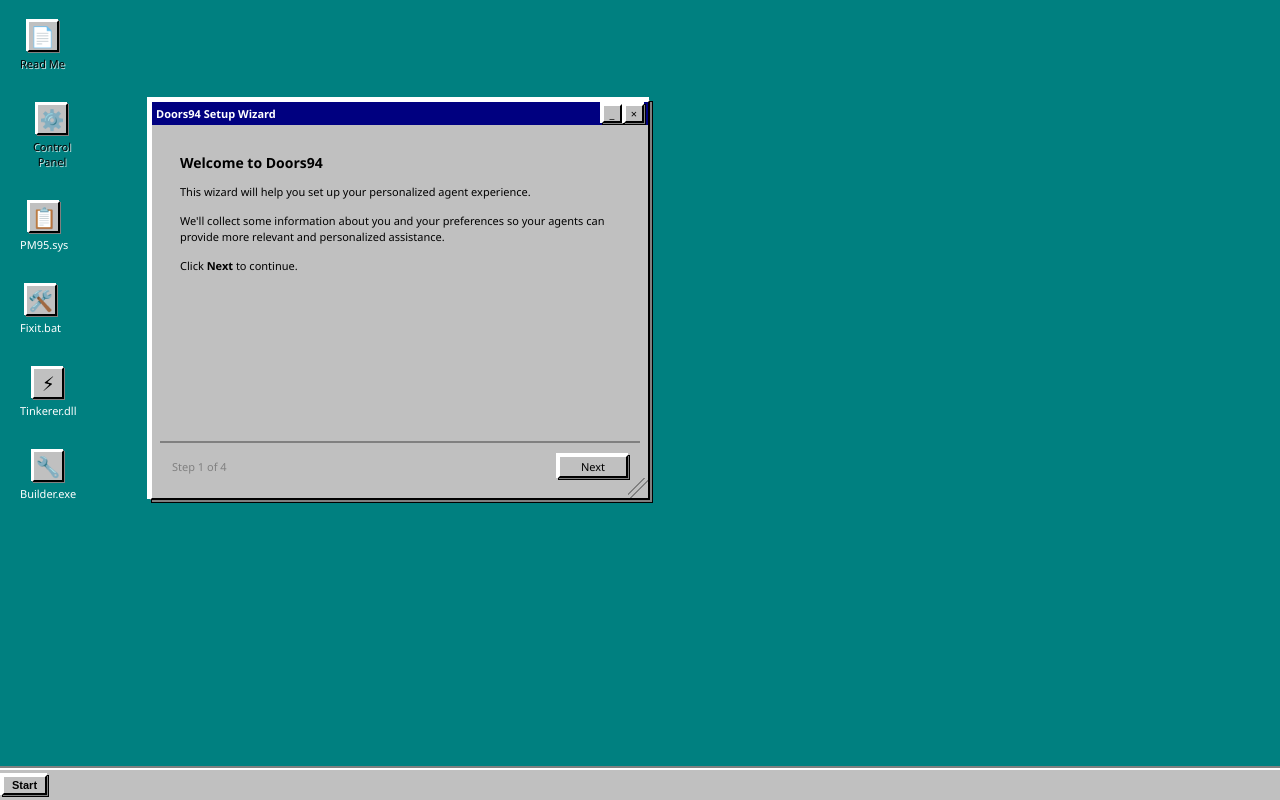
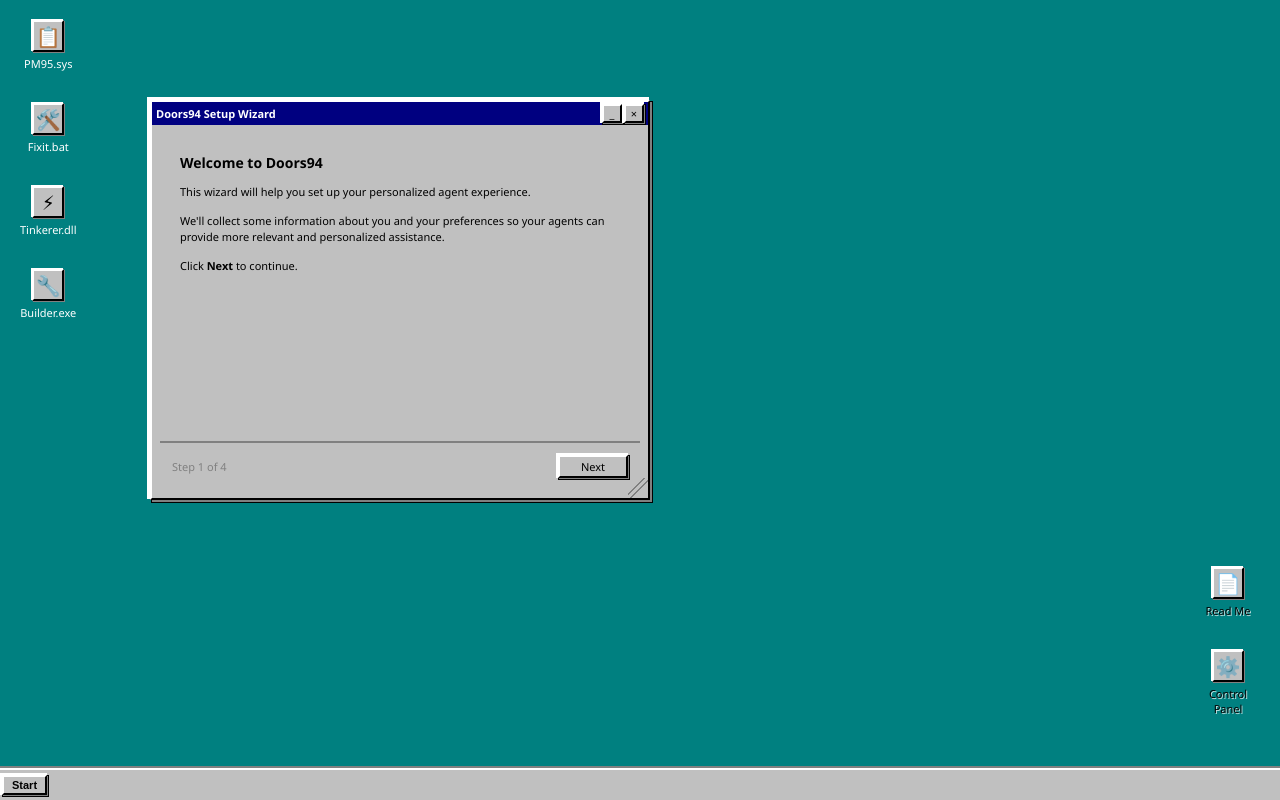
Before and after one commit to hoberobin/doors94, a Next.js app: page / in a window 1280 px wide. Built offline with nearby package versions, Linux system fonts and the light colour scheme.

Commit message:
moved read me icon to bottom right

```diff
--- a/src/components/Desktop.tsx
+++ b/src/components/Desktop.tsx
@@ -12,24 +12,18 @@ export default function Desktop({ onOpenWindow }: DesktopProps) {
     onOpenWindow(agent.id, agent.id, agent.defaultWindowTitle, agent.id)
   }
 
-  return (
-    <div
-      style={{
-        position: 'fixed',
-        top: 0,
-        left: 0,
-        right: 0,
-        bottom: 0,
-        padding: '8px',
-        display: 'flex',
-        flexDirection: 'column',
-        alignItems: 'flex-start',
-        gap: '24px',
-        paddingTop: '16px',
-        paddingLeft: '16px',
-      }}
-    >
-      {/* Read Me Icon */}
+  // Icon component to reduce duplication
+  const Icon = ({
+    icon,
+    label,
+    onDoubleClick,
+    textColor = '#ffffff'
+  }: {
+    icon: string | React.ReactNode
+    label: string
+    onDoubleClick: () => void
+    textColor?: string
+  }) => (
     <div
       style={{
         display: 'flex',
@@ -40,7 +34,7 @@ export default function Desktop({ onOpenWindow }: DesktopProps) {
         padding: '4px',
         userSelect: 'none',
       }}
-        onDoubleClick={() => onOpenWindow('readme', 'readme', 'Read Me')}
+      onDoubleClick={onDoubleClick}
       onClick={(e) => {
         e.stopPropagation()
       }}
@@ -59,112 +53,70 @@ export default function Desktop({ onOpenWindow }: DesktopProps) {
           fontSize: '20px',
         }}
       >
-          📄
+        {icon}
       </div>
       <span
         style={{
           fontSize: '11px',
-            color: '#000000',
-            textShadow: '1px 1px 0 rgba(255,255,255,0.8)',
+          color: textColor,
+          textShadow: textColor === '#ffffff' ? 'none' : '1px 1px 0 rgba(255,255,255,0.8)',
           textAlign: 'center',
           maxWidth: '64px',
         }}
       >
-          Read Me
+        {label}
       </span>
     </div>
+  )
 
-      {/* Control Panel Icon */}
+  return (
+    <>
+      {/* Top Left: AI Agents */}
       <div
         style={{
+          position: 'fixed',
+          top: '16px',
+          left: '16px',
           display: 'flex',
           flexDirection: 'column',
-          alignItems: 'center',
-          gap: '4px',
-          cursor: 'pointer',
-          padding: '4px',
-          userSelect: 'none',
-        }}
-        onDoubleClick={() => onOpenWindow('control_panel', 'control_panel', 'Control Panel')}
-        onClick={(e) => {
-          e.stopPropagation()
+          gap: '24px',
         }}
       >
+        {AGENTS.map((agent) => (
+          <Icon
+            key={agent.id}
+            icon={agent.icon}
+            label={agent.name}
+            onDoubleClick={() => handleDoubleClick(agent)}
+            textColor="#ffffff"
+          />
+        ))}
+      </div>
+
+      {/* Bottom Right: Read Me and Control Panel */}
       <div
         style={{
-            width: '32px',
-            height: '32px',
-            backgroundColor: 'var(--win95-window-bg)',
-            border: '2px solid',
-            borderColor: 'var(--win95-border-light) var(--win95-border-darker) var(--win95-border-darker) var(--win95-border-light)',
-            boxShadow: '1px 1px 0 0 var(--win95-shadow-dark), -1px -1px 0 0 var(--win95-shadow-light)',
+          position: 'fixed',
+          bottom: '80px', // Above the taskbar
+          right: '16px',
           display: 'flex',
-            alignItems: 'center',
-            justifyContent: 'center',
-            fontSize: '20px',
+          flexDirection: 'column',
+          gap: '24px',
         }}
       >
-          ⚙️
+        <Icon
+          icon="📄"
+          label="Read Me"
+          onDoubleClick={() => onOpenWindow('readme', 'readme', 'Read Me')}
+          textColor="#000000"
+        />
+        <Icon
+          icon="⚙️"
+          label="Control Panel"
+          onDoubleClick={() => onOpenWindow('control_panel', 'control_panel', 'Control Panel')}
+          textColor="#000000"
+        />
       </div>
-        <span
-          style={{
-            fontSize: '11px',
-            color: '#000000',
-            textShadow: '1px 1px 0 rgba(255,255,255,0.8)',
-            textAlign: 'center',
-            maxWidth: '64px',
-          }}
-        >
-          Control Panel
-        </span>
-      </div>
-
-      {AGENTS.map((agent) => (
-        <div
-          key={agent.id}
-          style={{
-            display: 'flex',
-            flexDirection: 'column',
-            alignItems: 'center',
-            gap: '4px',
-            cursor: 'pointer',
-            padding: '4px',
-            userSelect: 'none',
-          }}
-          onDoubleClick={() => handleDoubleClick(agent)}
-          onClick={(e) => {
-            // Single click to select (optional - could add selection state)
-            e.stopPropagation()
-          }}
-        >
-          <div
-            style={{
-              width: '32px',
-              height: '32px',
-              backgroundColor: 'var(--win95-window-bg)',
-              border: '2px solid',
-              borderColor: 'var(--win95-border-light) var(--win95-border-darker) var(--win95-border-darker) var(--win95-border-light)',
-              boxShadow: '1px 1px 0 0 var(--win95-shadow-dark), -1px -1px 0 0 var(--win95-shadow-light)',
-              display: 'flex',
-              alignItems: 'center',
-              justifyContent: 'center',
-              fontSize: '20px',
-            }}
-          >
-            {agent.icon}
-          </div>
-          <span
-            style={{
-              fontSize: '11px',
-              color: '#ffffff',
-              textAlign: 'center',
-              maxWidth: '64px',
-            }}
-          >
-            {agent.name}
-          </span>
-        </div>
-      ))}
-    </div>
+    </>
   )
 }
```
Lines whose indentation alone changed are shown as unchanged.
